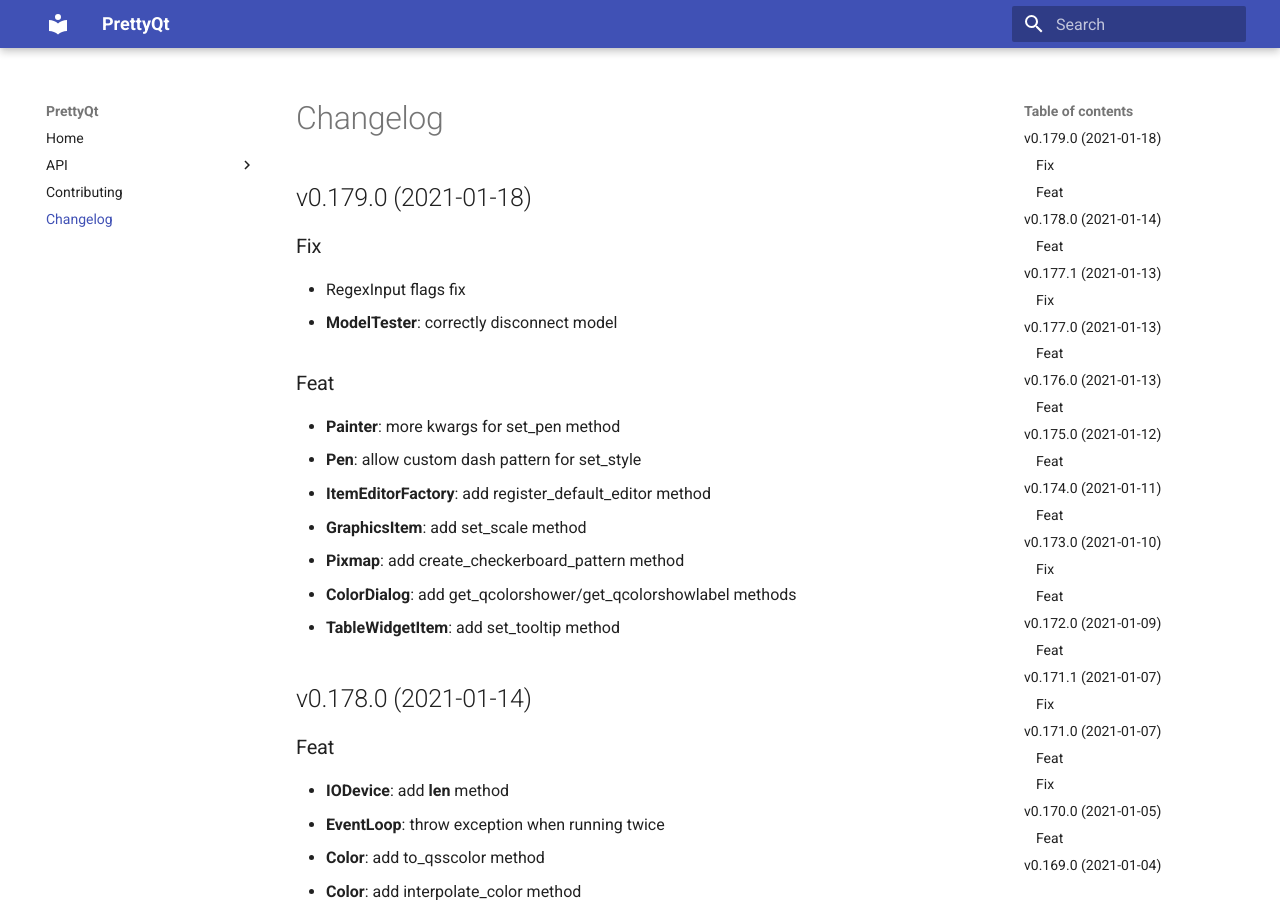
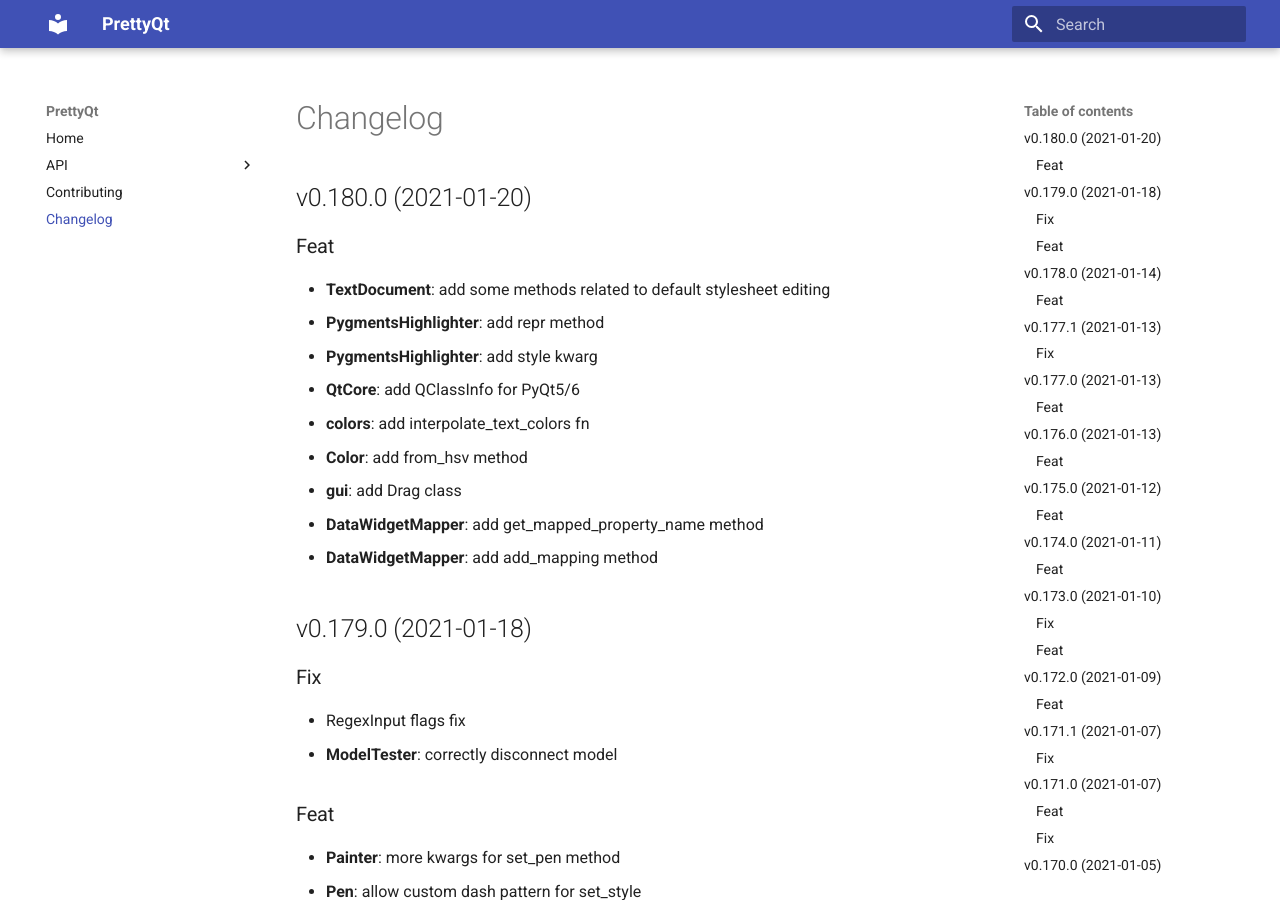
Before and after one commit to phil65/PrettyQt, an MkDocs documentation site: the page built from docs/changelog.md, in a window 1280 px wide and 900 px high. Built offline with MkDocs 1.6.1 and Material for MkDocs 9.7.7, drawn with Linux system fonts in a browser that asks for light colours.

Commit message:
bump: version 0.179.0 → 0.180.0

```diff
--- a/docs/changelog.md
+++ b/docs/changelog.md
@@ -1,3 +1,17 @@
+## v0.180.0 (2021-01-20)
+
+### Feat
+
+- **TextDocument**: add some methods related to default stylesheet editing
+- **PygmentsHighlighter**: add repr method
+- **PygmentsHighlighter**: add style kwarg
+- **QtCore**: add QClassInfo for PyQt5/6
+- **colors**: add interpolate_text_colors fn
+- **Color**: add from_hsv method
+- **gui**: add Drag class
+- **DataWidgetMapper**: add get_mapped_property_name method
+- **DataWidgetMapper**: add add_mapping method
+
 ## v0.179.0 (2021-01-18)
 
 ### Fix
--- a/prettyqt/__init__.py
+++ b/prettyqt/__init__.py
@@ -3,7 +3,7 @@
 
 __author__ = """Philipp Temminghoff"""
 __email__ = "phil65@kodi.tv"
-__version__ = "0.179.0"
+__version__ = "0.180.0"
 
 ROOT_PATH = pathlib.Path(__file__).parent
 
--- a/pyproject.toml
+++ b/pyproject.toml
@@ -1,6 +1,6 @@
 [tool.poetry]
 name = "PrettyQt"
-version = "0.179.0"
+version = "0.180.0"
 description = "A pythonic layer on top of PyQt5 / PySide2 / PySide6"
 readme = 'docs/index.md'
 repository = "https://github.com/phil65/prettyqt"
@@ -139,7 +139,7 @@
 '''
 [tool.commitizen]
 name = "cz_conventional_commits"
-version = "0.179.0"
+version = "0.180.0"
 tag_format = "v$version"
 version_files = [
     "prettyqt/__init__.py:__version__",
--- a/setup.py
+++ b/setup.py
@@ -37,6 +37,6 @@
     packages=find_packages(),
     test_suite="tests",
     url="https://github.com/phil65/prettyqt",
-    version="0.179.0",
+    version="0.180.0",
     zip_safe=False,
 )
```
Also changed, not shown: CHANGELOG.md (+14 -0 lines).
